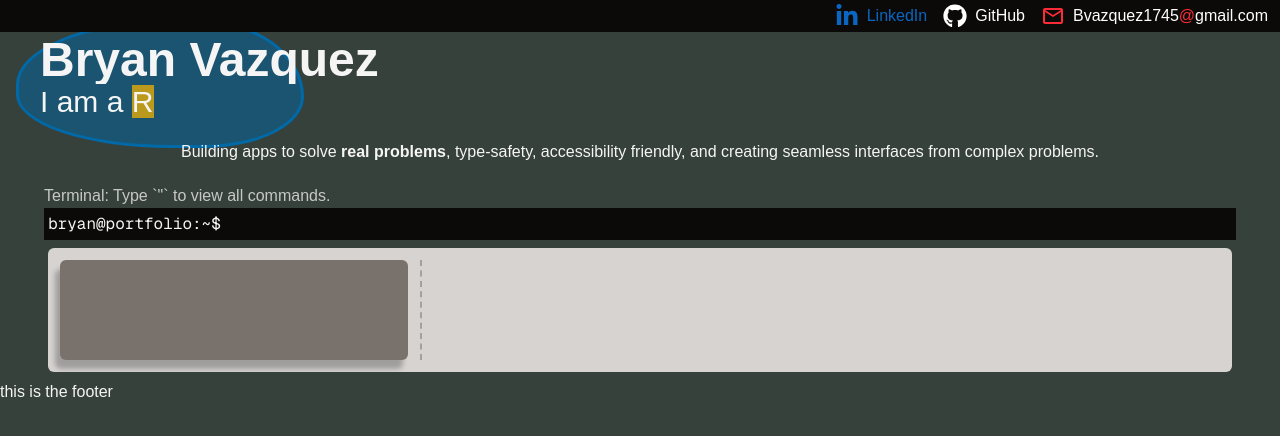
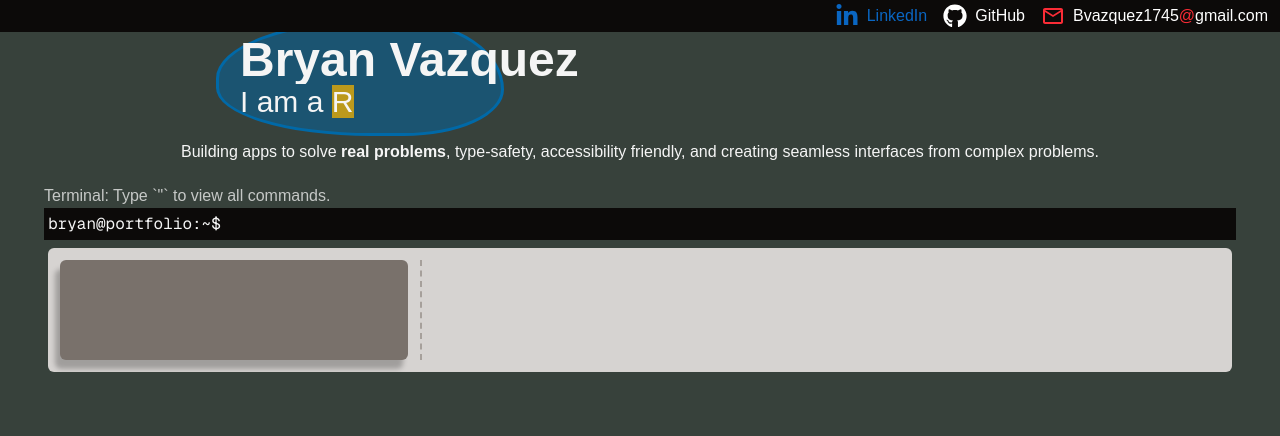
Before and after one commit to Wased20773/My-Portfolio-Website, a Next.js app in the folder apps/portfolio/: page / in a window 1280 px wide. Shown: the top 436 px of the page. Built offline with nearby package versions, Linux system fonts and the light colour scheme.

Commit message:
fix: moved statement to separate div.

```diff
--- a/apps/portfolio/src/themes/structures/classic/ClassicLayout.tsx
+++ b/apps/portfolio/src/themes/structures/classic/ClassicLayout.tsx
@@ -13,7 +13,7 @@ export default function ClassicLayout({ terminal }: LayoutProps) {
         <OutputScreen output={terminal.output} />
       </main>
 
-      <footer>this is the footer</footer>
+      {/* <footer>this is the footer</footer> */}
     </div>
   );
 }
--- a/apps/portfolio/src/themes/structures/classic/Header.tsx
+++ b/apps/portfolio/src/themes/structures/classic/Header.tsx
@@ -5,12 +5,12 @@ import { FaGithub, FaLinkedinIn } from "react-icons/fa";
 import { MdOutlineEmail } from "react-icons/md";
 
 const phrases: RotatingTypewriterPhrase[] = [
-  { text: "Sofware Engineer", variant: "mute" },
+  { text: "Sofware Engineer", variant: "normal" },
   { text: "React Developer", variant: "highlight" },
   { text: "Full-Stack Developer", variant: "highlight" },
-  { text: "Product Builder", variant: "highlight" },
+  { text: "UI Developer", variant: "underline" },
   { text: "Freelancer", variant: "normal" },
-  { text: "UI Developer.", variant: "underline" },
+  { text: "Product Builder.", variant: "bold" },
 ];
 
 export default function Header() {
@@ -60,11 +60,11 @@ export default function Header() {
       </ul>
 
       {/* Introductory Heading */}
-      <div className="relative isolate max-w-[1200px] mx-auto mt-1">
+      <div className="relative isolate max-w-[800px] mx-auto mt-1">
         <div className="relative">
           <span
             aria-hidden="true"
-            className="border-[0.2rem] border-hero-shape-border-color motion-safe:animate-morph shape-hero absolute -left-6 -top-4 -z-10 h-32 w-72 max-w-full bg-hero-shape"
+            className="border-[0.2rem] border-hero-shape-border-color motion-safe:animate-morph shape-hero absolute -left-6 -inset-y-4 -z-10 w-72 max-w-full bg-hero-shape"
           />
 
           <h1 className="motion-safe:animate-wipe w-fit !text-5xl text-header">
@@ -79,7 +79,9 @@ export default function Header() {
             />
           </p>
         </div>
+      </div>
 
+      <div className="relative max-w-[1000px] mx-auto">
         <p className="text-center my-5">
           Building apps to solve{" "}
           <span className="font-semibold">real problems</span>, type-safety,
```
